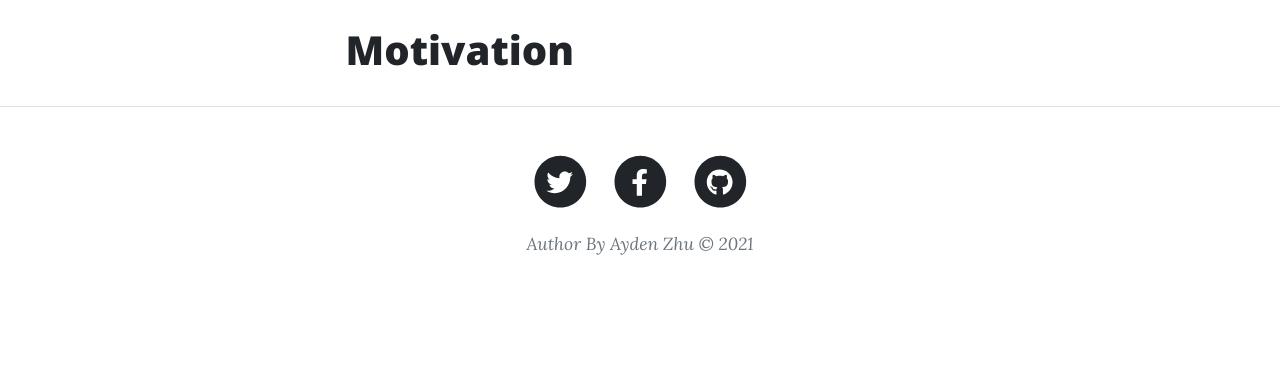
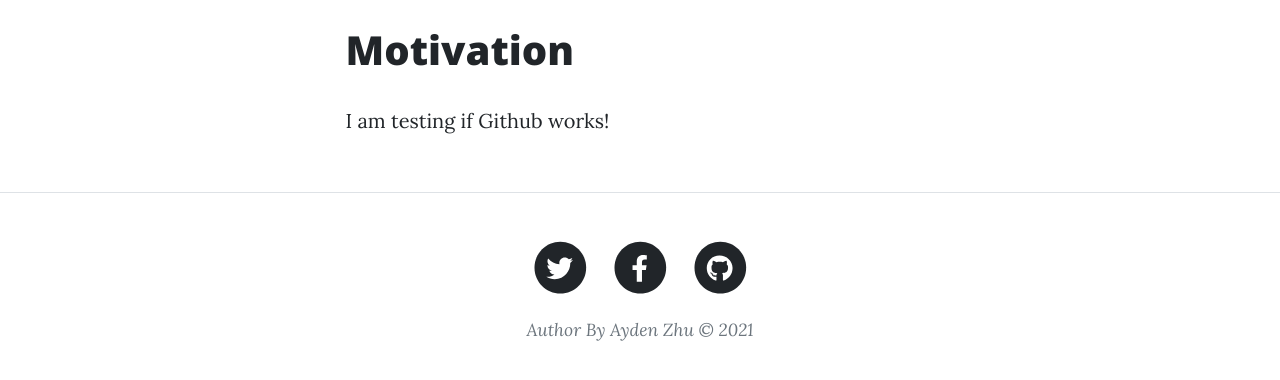
Before and after one commit to Ayden002/Ayden002.github.io, a plain HTML site: page blog.html in a window 1280 px wide. Shown: the part 554-934 px from the top of the page. Before the commit the page ends 859 px from the top, so only its background shows below. Drawn offline with nearby package versions, Linux system fonts and the light colour scheme.

Commit message:
Test to see if github works

```diff
--- a/blog.html
+++ b/blog.html
@@ -63,6 +63,7 @@
                 <div class="col-md-10 col-lg-8 col-xl-7">
 
                  <h1>Motivation</h1>
+                 <p>I am testing if Github works!</p>
 
 
 
```
